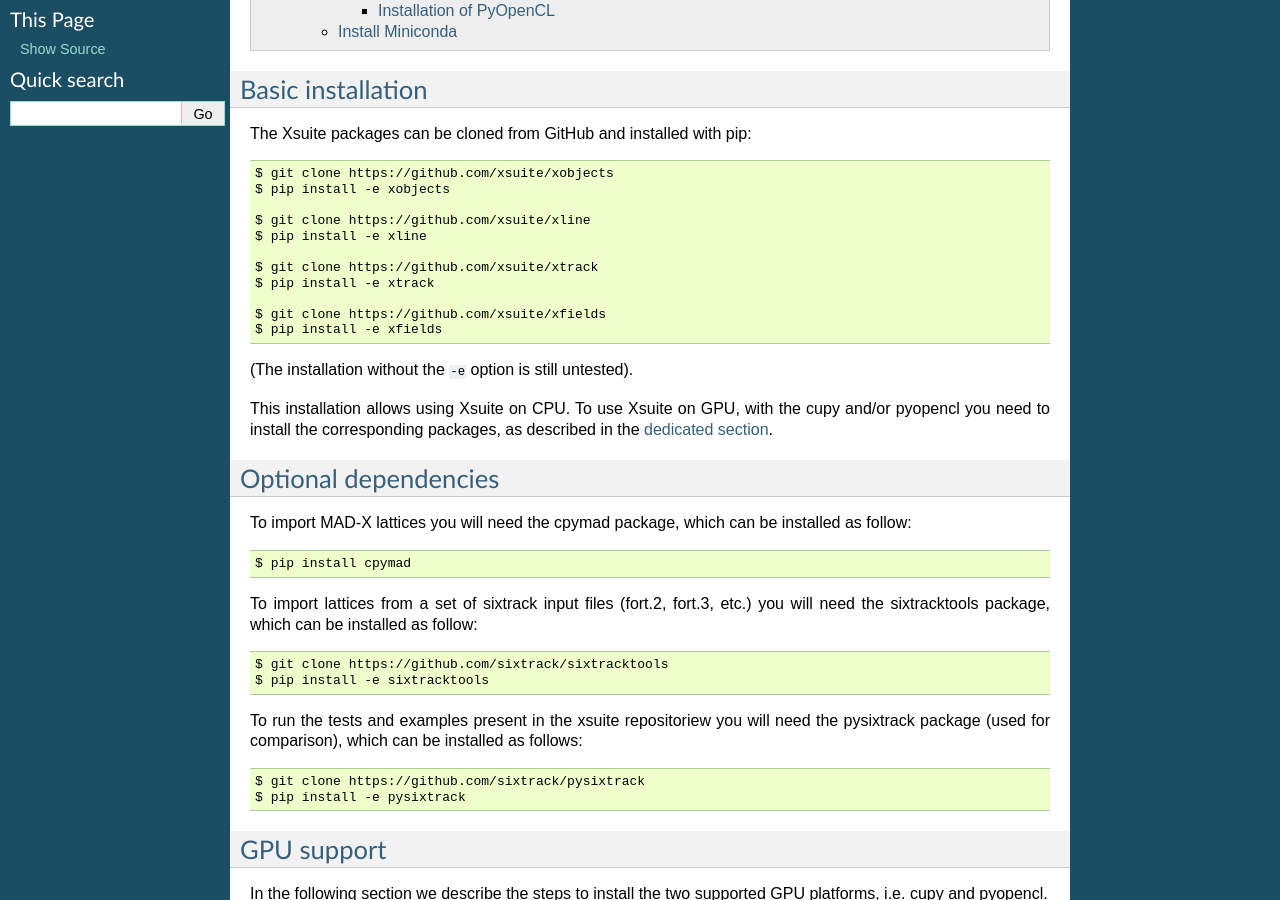
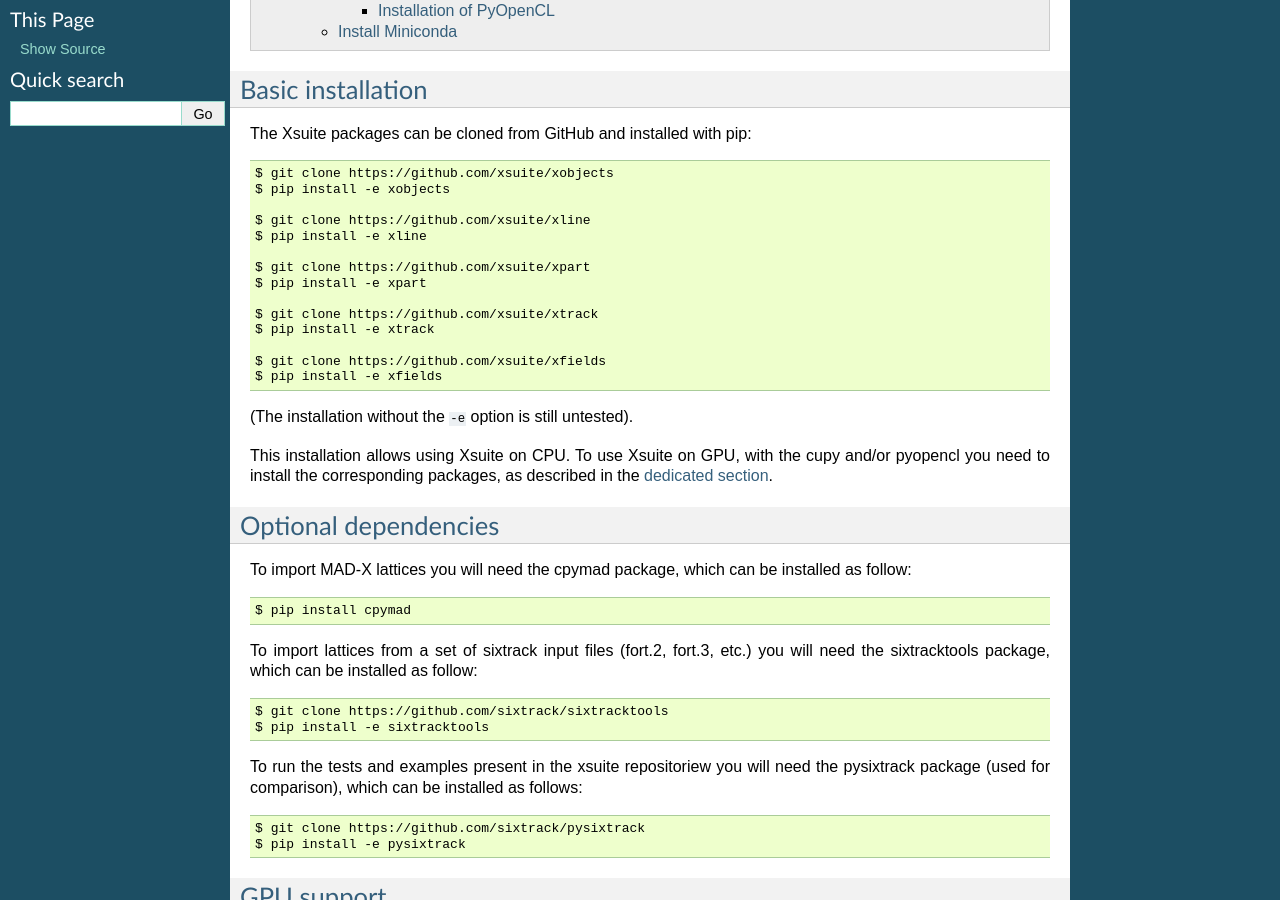
Before and after one commit to xsuite/xsuite, a Sphinx documentation site: the page built from docs/installation.rst, in a window 1280 px wide and 900 px high, scrolled down 311 px. Built offline with Sphinx 7.4.7, drawn with Linux system fonts in a browser that asks for light colours.

Commit message:
Quick push

```diff
--- a/docs/installation.rst
+++ b/docs/installation.rst
@@ -20,6 +20,9 @@
 
     $ git clone https://github.com/xsuite/xline
     $ pip install -e xline
+
+    $ git clone https://github.com/xsuite/xpart
+    $ pip install -e xpart
 
     $ git clone https://github.com/xsuite/xtrack
     $ pip install -e xtrack
```
